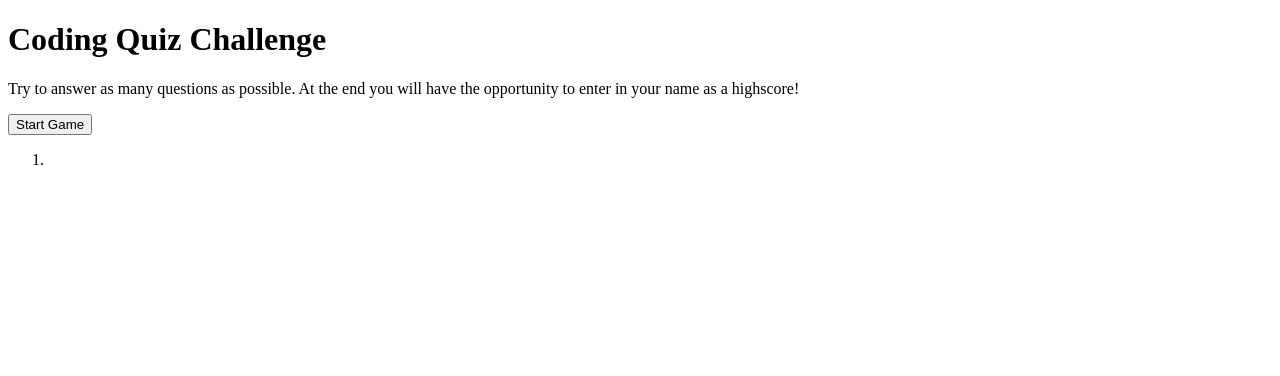
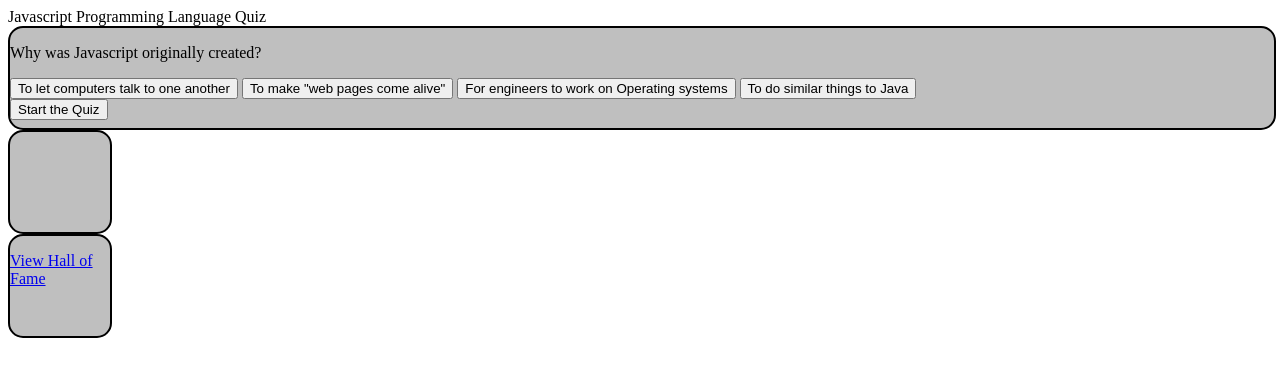
Before and after one commit to jhines19/code-quiz-app, a plain HTML site: page index.html in a window 1280 px wide. Drawn offline with Linux system fonts and the light colour scheme.

Commit message:
re-doing part 1 and part 2

```diff
--- a/assets/js/script.js
+++ /dev/null
@@ -1,44 +0,0 @@
-var questionsEl = document.querySelector(".questions");
-var buttonEl = document.querySelector(".start-button");
-var timeEl = document.querySelector(".time");
-
-
-//click start and the timer starts.
-
-buttonEl.addEventListener("click", function() {
-    startTimer()
-    showQuestions()
-
-})
-
-
-//countdowntimer
-var secondsLeft = 10;
-function startTimer() {
-    // Sets interval in variable
-    var timerInterval = setInterval(function() {
-      secondsLeft--;
-      timeEl.textContent = secondsLeft + " seconds left till colorsplosion.";
-
-      if(secondsLeft === 0) {
-        // Stops execution of action at set interval
-        clearInterval(timerInterval);
-        // Calls function to create and append image
-        // sendMessage();
-      }
-
-    }, 1000);
-  }
-
-
-
-//1 random question shows up and 4 options in random order
-//one big object with a question and 5 answers
-var quizContent = {
-    question1: ["how?"],
-    answers1: ["answer 1", "answer 2", "answer 3", "answer 4", "answer 5"],
-};
-
-function showQuestions{
-
-}
--- a/index.html
+++ b/index.html
@@ -4,43 +4,44 @@
     <meta charset="UTF-8">
     <meta http-equiv="X-UA-Compatible" content="IE=edge">
     <meta name="viewport" content="width=device-width, initial-scale=1.0">
-    <title>Quiz App</title>
-    <link rel="stylesheet" type= "text/css" href="/assets/css/reset.css">
-    <link rel="stylesheet" type="text/css" href="/assets/css/style.css">
+    <link rel="stylesheet" href="./styles.css">
+    <title>Javascript Quiz Game</title>
+<!-- design wireframe mockups in notebook -->
+
 </head>
+<header>
+    Javascript Programming Language Quiz
+</header>
+<body>
 
-<body>
-    <header>
-        <div class="start-game-container">
-            <h1>Coding Quiz Challenge</h1>
-                <p>Try to answer as many questions as possible. At the end you will have the opportunity to enter in your name as a highscore!</p>
-            <button class="start-button">Start Game</button>
-        </div>
-    </header>
-
-    <section>
-        <div class="question text view" >
-            <div class= "large-font questions"></div>
-            <ol>
-                <li></li>
-            </ol>
+    <section class="question_panel">
+        <div class="question">
+            <p class="selector" id="question_text"></p>
         </div>
 
-        <div class="answers list view">
-            <div></div>
+        <div class="answers">
+            <button type="button" class="selector" id="button0"></button>
+            <button type="button" class="selector" id="button1"></button>
+            <button type="button" class="selector" id="button2"></button>
+            <button type="button" class="selector" id="button3"></button>
         </div>
 
-        <div class="correct-incorrect message">
-            <div></div>
+        <button type="button" id="start_button"></button>
+    </section>
+
+
+    <section class="side_panel">
+        <div>
+            <p id="timer"></p>
         </div>
     </section>
 
-    <section>
-        <h1 class="time" style="text-align:center;"></h1>
-
+    <section class="side_panel">
+            <p id="highscores"><a href="./highscores.html">View Hall of Fame</a></p>
     </section>
 
-    <script src="assets/js/script.js"></script>
+
+<script src="./script.js"></script>
 </body>
 
 </html>
--- /dev/null
+++ b/script.js
@@ -0,0 +1,165 @@
+var content = [
+    {
+        question: 'Why was Javascript originally created?',
+        options: ['To let computers talk to one another', 'To make "web pages come alive"', 'For engineers to work on Operating systems', 'To do similar things to Java'],
+        correct: 'To make "web pages come alive"'
+    },
+    {
+        question: 'What are programs in Javascript called?',
+        options: ['template', 'integers', 'scripts', 'operations'],
+        correct: 'scripts'
+    },
+    {
+        question: 'When first created, what was JavaScripts original name?',
+        options: ['LiveScript', 'TypeScript', 'BrowserEnginer', 'CustomType'],
+        correct: 'TypeScript'
+    },
+    {
+        question: 'What are some things that JavaScript can do in the browser?',
+        options: ['change other webpages html permanently', 'develop new backend stack tech, start a secure connection between servers', 'update OS', 'webpage manipulation, interaction with the user, and the webserver'],
+        correct: 'webpage manipulation, interaction with the user, and the webserver'
+    },
+    {
+        question: 'What is an example of some of JavaScripts safety restrictions/limitations in the browser?',
+        options: ['It has no direct access to OS functions', 'sign in password capabilities', 'two-factor authentication', 'auth0 integration capabilities'],
+        correct: 'It has no direct access to OS functions'
+    },
+]
+
+var startButtonEl = document.querySelector("#start_button")
+startButtonEl.textContent = "Start the Quiz"
+
+var questionTextEl = document.querySelector("#question_text")
+questionTextEl.textContent = content[0].question
+console.log(questionTextEl)
+
+var button0El = document.querySelector("#button0")
+var button1El = document.querySelector("#button1")
+var button2El = document.querySelector("#button2")
+var button3El = document.querySelector("#button3")
+
+button0El.textContent = content[0].options[0]
+button1El.textContent = content[0].options[1]
+button2El.textContent = content[0].options[2]
+button3El.textContent = content[0].options[3]
+
+console.log(button0El)
+console.log(button1El)
+console.log(button2El)
+console.log(button3El)
+
+               //-------------------part 1 finished^-------------------//
+
+               //-------------------part 2 start-------------------//
+               //trying to add clicking event listeners to each buttonEl
+               //timer system
+               //
+
+
+//timer system
+// function: start button function
+// every time start button is clicked start timer
+
+function startButton() {
+    startButtonEl.addEventListener('click', function () {
+        var timerEl = document.querySelector('#timer');
+        var timeLeft = 45;
+
+        function setTimer() {
+            var timerCountdown = setInterval(function () {
+                timeLeft--;
+                timerEl.textContent = timeLeft + " seconds left!";
+
+                if (timeLeft === 0) {
+                    clearInterval(timerCountdown);
+                    sendMessage();
+                }
+            }, 1000);
+        }
+        function sendMessage() {
+            timerEl.textContent = "Game Over!"
+        }
+        setTimer()
+    })
+
+}
+startButton()
+
+//need point system
+//every time a button is clicked it says correct or incorrect, adds a point, or reduces time
+
+
+
+// [document.querySelector('button0'), document.querySelector('button1'), document.querySelector('button2'), document.querySelector('button3')].forEach(item => {
+//     item.addEventListener('click', event => {
+//         // questionTextEl.textContent = content[1].question
+//         // button0El.textContent = content[1].options[0]
+//         // button1El.textContent = content[1].options[1]
+//         // button2El.textContent = content[1].options[2]
+//         // button3El.textContent = content[1].options[3]
+//     })
+// })
+
+
+//   button1El.addEventListener('click', function (){
+//     questionTextEl.textContent = content[2].question
+//     button0El.textContent = content[2].options[0]
+//     button1El.textContent = content[2].options[1]
+//     button2El.textContent = content[2].options[2]
+//     button3El.textContent = content[2].options[3]
+//     })
+
+
+
+
+
+
+
+
+
+            // button0El.addEventListener("click", function(){
+            //     questionTextEl++
+            //     button0El++
+            //     button1El++
+            //     button2El++
+            //     button3El++
+            // })
+
+            // button1El.addEventListener("click", function(){
+            //     questionTextEl++
+            //     button0El++
+            //     button1El++
+            //     button2El++
+            //     button3El++
+            // })
+            // button2El.addEventListener("click", function(){
+            //     questionTextEl++
+            //     button0El++
+            //     button1El++
+            //     button2El++
+            //     button3El++
+            // })
+            // button3El.addEventListener("click", function(){
+            //     questionTextEl++
+            //     button0El++
+            //     button1El++
+            //     button2El++
+            //     button3El++
+            // })
+
+
+
+
+
+
+
+
+
+
+//start quiz button clicked
+//start the for loop
+//#question_text populated with content[0].question
+//#button0-#button3 populated with content[0].options
+//if button that holds content[0].answer is clicked (Event Listener), give points and say correct
+//if button that holds content[0].answer is not clicked, decrease timer & points and say incorrect
+//content++
--- /dev/null
+++ b/styles.css
@@ -0,0 +1,19 @@
+body{
+
+}
+
+.question_panel{
+    height: 100px;
+    width: 100%;
+    background-color: #bfbfbf;
+    border: 2px solid;
+    border-radius: 15px;
+}
+
+.side_panel{
+    height: 100px;
+    width: 100px;
+    background-color: #bfbfbf;
+    border: 2px solid;
+    border-radius: 15px;
+}
```
Also changed, not shown: highscores.html (added, +22 -0 lines), assets/css/reset.css (deleted), assets/css/style.css (deleted).
